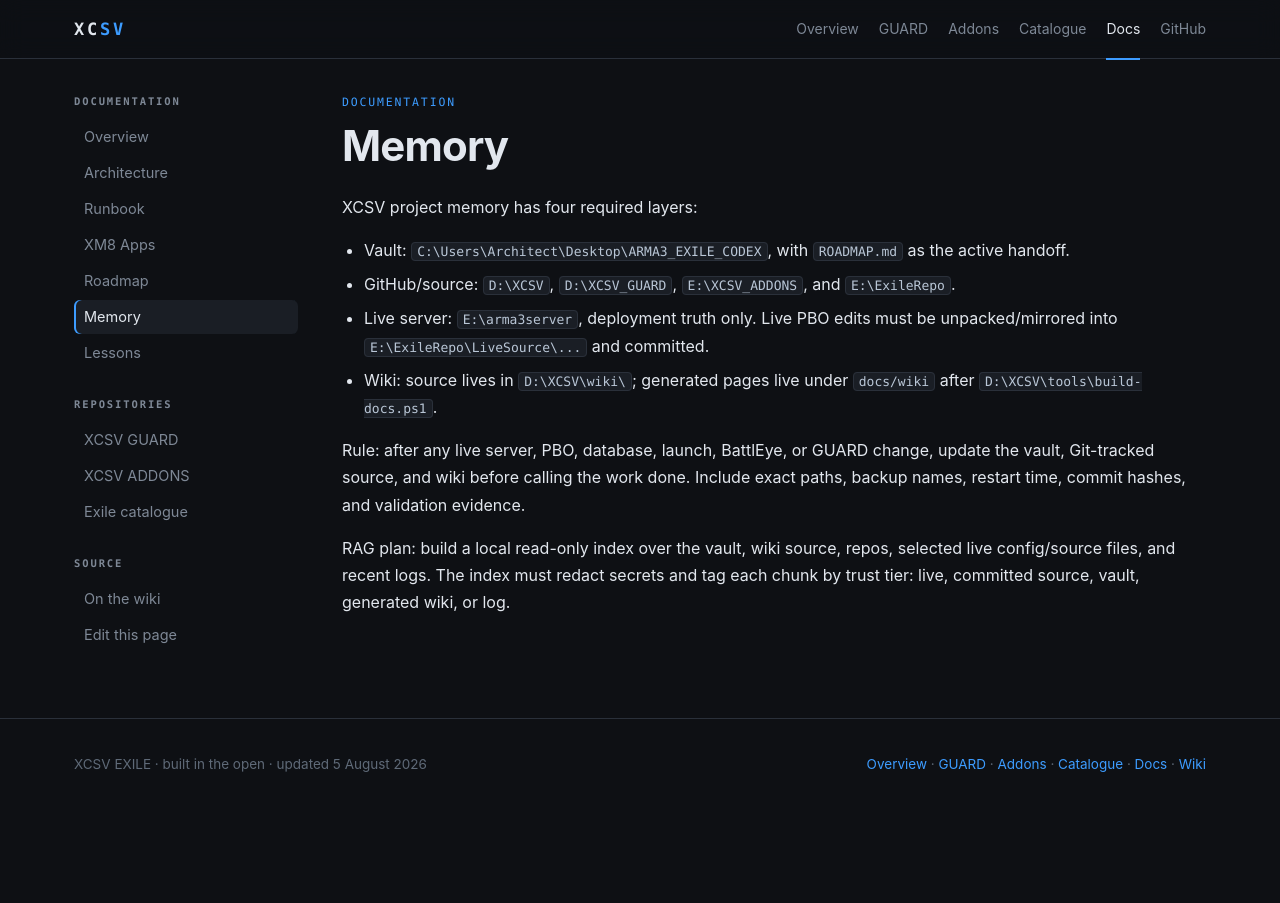
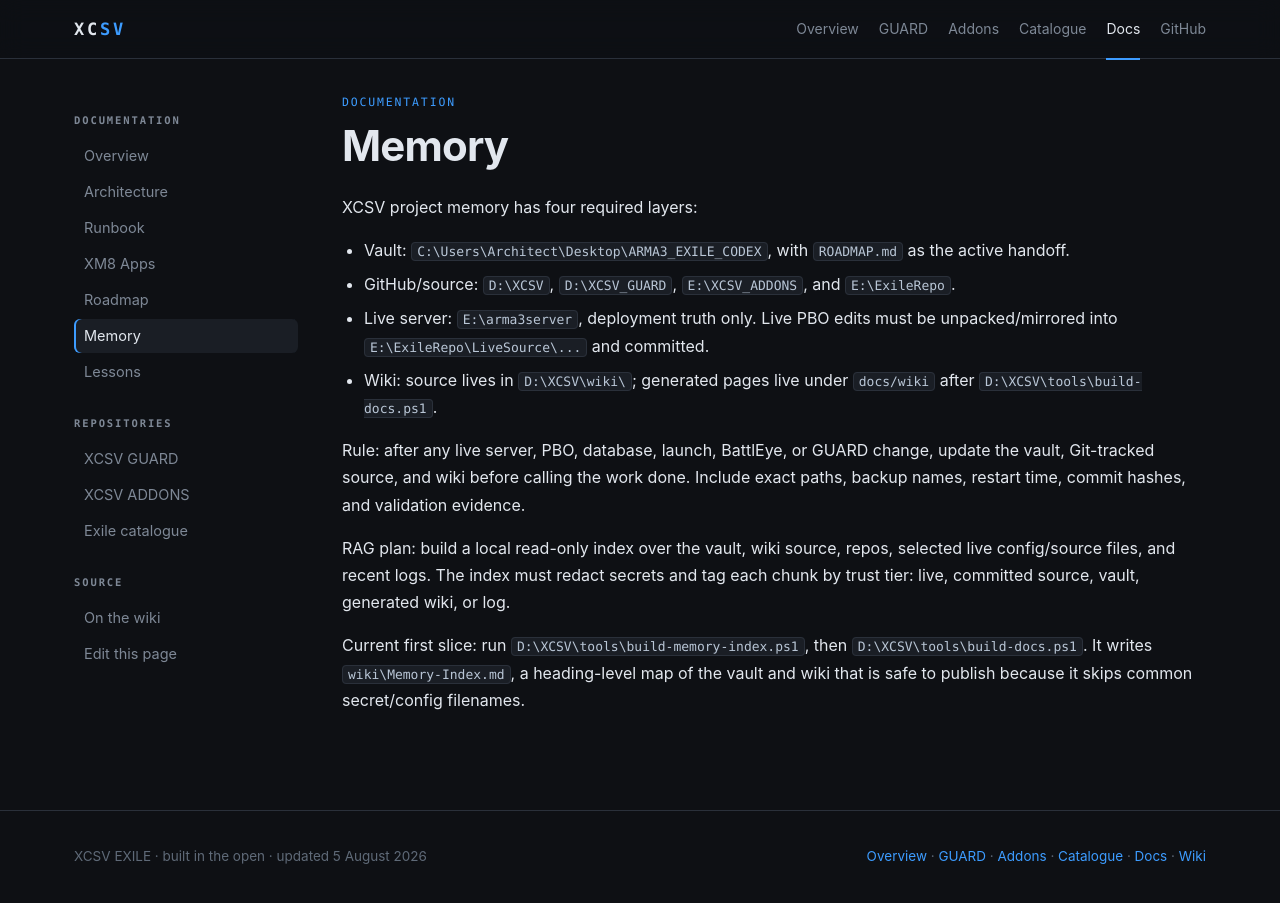
Before and after one commit to x-cessive/XCSV, a Jekyll site: the page built from docs/wiki/Memory.md, in a window 1280 px wide and 927 px high. Shown: the top 903 px of the window. Built offline with Jekyll 4.4.1, drawn with Linux system fonts in a browser that asks for light colours.

Commit message:
Sync: submodule pointers and generated docs (2026-08-05 12:07)

```diff
--- a/docs/wiki/Memory.md
+++ b/docs/wiki/Memory.md
@@ -18,3 +18,8 @@
 Rule: after any live server, PBO, database, launch, BattlEye, or GUARD change, update the vault, Git-tracked source, and wiki before calling the work done. Include exact paths, backup names, restart time, commit hashes, and validation evidence.
 
 RAG plan: build a local read-only index over the vault, wiki source, repos, selected live config/source files, and recent logs. The index must redact secrets and tag each chunk by trust tier: live, committed source, vault, generated wiki, or log.
+
+Current first slice: run `D:\XCSV\tools\build-memory-index.ps1`, then
+`D:\XCSV\tools\build-docs.ps1`. It writes `wiki\Memory-Index.md`, a heading-level
+map of the vault and wiki that is safe to publish because it skips common
+secret/config filenames.
```
Also changed, not shown: wiki/Memory.md (+5 -0 lines), wiki/_Sidebar.md (+1 -0 lines), 1 other file.
